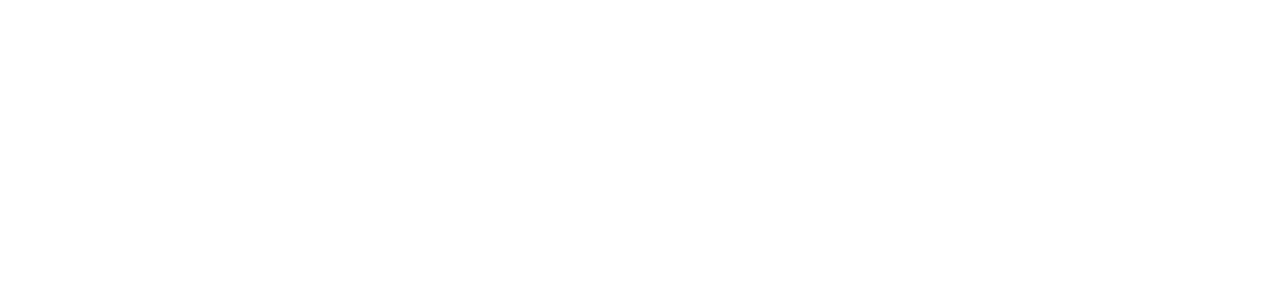
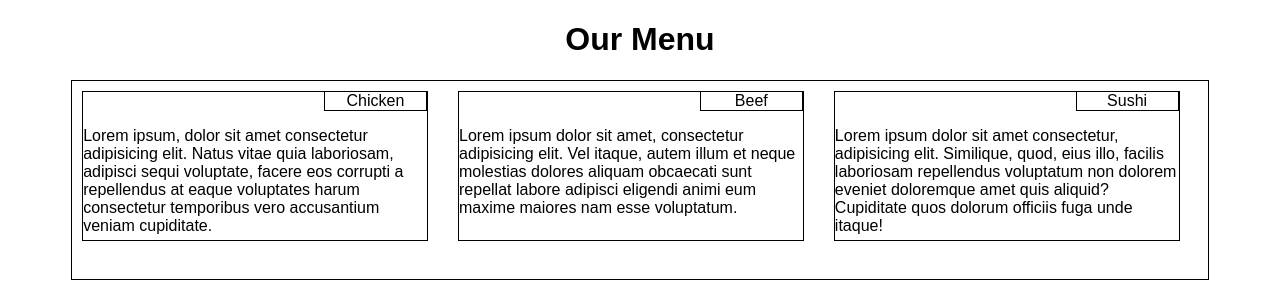
Before and after one commit to mikeandv/module2-solution, a plain HTML site: page index.html in a window 1280 px wide. Drawn offline with Linux system fonts and the light colour scheme.

Commit message:
add styles, refactor

```diff
--- /dev/null
+++ b/css/style.css
@@ -0,0 +1,43 @@
+* {
+  box-sizing: border-box;
+}
+
+body {
+  font-family: Arial, Helvetica, sans-serif;
+}
+
+h1 {
+  text-align: center;
+}
+
+.container {
+  border: 1px solid black;
+  /* display: inline-block; */
+  padding: 10px;
+  width: 90%;
+  height: 200px;
+  margin: 0 auto;
+  clear: both;
+}
+
+.item {
+  float: left;
+  /* display: inline-block; */
+  width: 31%;
+  height: 150px;
+  border: 1px solid rgb(0, 0, 0);
+  /* margin: 0 10px; */
+}
+#item-2 {
+  margin-left: 30px;
+  margin-right: 30px;
+}
+.title-region {
+  width: 30%;
+  text-align: center;
+  border: 1px solid black;
+  position: relative;
+  left: 70%;
+  display: inline-block;
+  margin-top: -1px;
+}
--- a/index.html
+++ b/index.html
@@ -3,9 +3,26 @@
 <head>
   <meta charset="UTF-8">
   <meta name="viewport" content="width=device-width, initial-scale=1.0">
+  <link rel="stylesheet" href="css/style.css">
   <title>Document</title>
 </head>
 <body>
-
+  <header>
+    <h1>Our Menu</h1>
+  </header>
+  <div class="container">
+    <div class="item" id="item-1">
+      <div class="title-region">Chicken</div>
+      <p>Lorem ipsum, dolor sit amet consectetur adipisicing elit. Natus vitae quia laboriosam, adipisci sequi voluptate, facere eos corrupti a repellendus at eaque voluptates harum consectetur temporibus vero accusantium veniam cupiditate.</p>
+    </div>
+    <div class="item" id="item-2">
+      <div class="title-region">Beef</div>
+      <p>Lorem ipsum dolor sit amet, consectetur adipisicing elit. Vel itaque, autem illum et neque molestias dolores aliquam obcaecati sunt repellat labore adipisci eligendi animi eum maxime maiores nam esse voluptatum.</p>
+    </div>
+    <div class="item" id="item-3">
+      <div class="title-region">Sushi</div>
+      <p>Lorem ipsum dolor sit amet consectetur, adipisicing elit. Similique, quod, eius illo, facilis laboriosam repellendus voluptatum non dolorem eveniet doloremque amet quis aliquid? Cupiditate quos dolorum officiis fuga unde itaque!</p>
+    </div>
+  </div>
 </body>
 </html>
```
